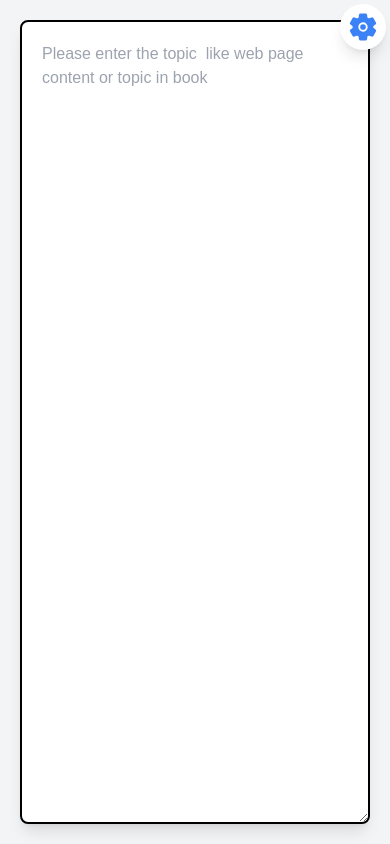
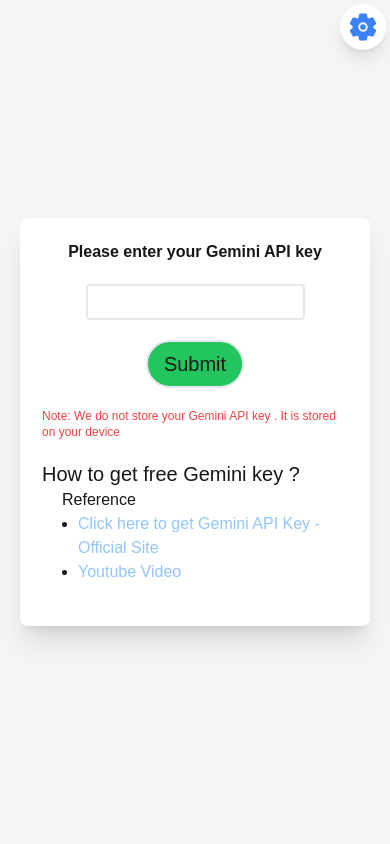
Before and after one commit to baramsivaramireddy/studybuddy, a Next.js app: page / in a window 390 px wide. Shown: the top 844 px of the page. Built offline with nearby package versions, Linux system fonts and the light colour scheme.

Commit message:
feat!: add mobile friendly ui

```diff
--- a/src/app/layout.js
+++ b/src/app/layout.js
@@ -16,7 +16,7 @@
   return (
     <html lang="en">
       <body
-        className={` antialiased  overflow-hidden  min-h-screen  max-h-screen `}
+        className={` antialiased    min-h-screen  max-h-screen `}
       >
 
         <Providers>
--- a/src/components/Homepage.js
+++ b/src/components/Homepage.js
@@ -37,7 +37,7 @@
 
     return (<>
 
-        <div className="flex flex-col h-full md:flex-row  dark:bg-black  relative" >
+        <div className="flex flex-col h-full md:flex-row md:flex-row-reverseg   dark:bg-black  relative" >
 
             <div className="absolute top-1 right-1">
                 <TokenMenuComponent
@@ -45,11 +45,7 @@
                     setToken={setToken}
                 />
             </div>
-            <div className="md:w-1/2 h-full">
-                <ReaderComponent
 
-                    setText={setText} />
-            </div>
             <div className="md:w-1/2 h-full">
 
                 {isLoading ? <LoadingMessage message={'Checking for Gemini key in  your device .Please wait'} /> : <MCQComponent
@@ -60,6 +56,11 @@
                     questionsAndAswers={questionsAndAswers}
                 />}
 
+            </div>
+            <div className="md:w-1/2 h-full">
+                <ReaderComponent
+
+                    setText={setText} />
             </div>
         </div>
 
--- a/src/components/McqComponent.js
+++ b/src/components/McqComponent.js
@@ -117,7 +117,7 @@
             <div className=" h-screen  flex justify-center items-center bg-gray-100 dark:bg-black dark:text-white p-5 ">
 
 
-                <div className=" shadow-xl p-5 min-w-64 min-h-80  bg-white  dark:bg-black dark:text-white   rounded-lg animate-pulse ">
+                <div className=" shadow-xl p-5 min-w-64 min-h-80  border-2 dark:border-white bg-white  dark:bg-black dark:text-white   rounded-lg animate-pulse ">
 
                     <div>
 
@@ -177,7 +177,7 @@
         return (<>
 
             <div className=" flex justify-center h-screen   items-center flex-col dark:bg-black dark:text-white bg-gray-100 p-6">
-                <div className="w-full  bg-white  dark:bg-black dark:text-white p-5 min-w-64 min-h-80  shadow-lg  rounded-lg ">
+                <div className="w-full  bg-white  dark:bg-black border-2 dark:border-white  dark:text-white p-5 min-w-64 min-h-80  shadow-lg  rounded-lg ">
                     <div className="text-center text-red-600 font-semibold text-lg mb-4">
                         Error : Something went wrong please try again
                     </div>
@@ -195,18 +195,25 @@
     if (questionsAndAswers.length == 0) {
 
         return (<>
-            <div className="h-screen flex justify-center   dark:bg-black dark:text-white  bg-gray-100 items-center flex-col">
+            <div className="h-screen flex justify-center  p-5  dark:bg-black dark:text-white  bg-gray-100 items-center flex-col">
 
 
-                <div className="shadow-lg min-w-96 min-h-96 rounded-lg p-10 relative  dark:bg-black dark:text-white bg-white flex justify-center flex-col items-center">
+                <div className="shadow-lg md:min-w-96 md:min-h-96 min-h-96 min-w-64 border-2 dark:border-white rounded-lg p-10 relative  dark:bg-black dark:text-white bg-white flex justify-center flex-col items-center">
                     <GenerateUI
                         isGenerateDisabled={isGenerateDisabled}
                         handleGenerateButton={handleGenerateButton}
                     />
-                    <div className="absolute  bottom-1 p-5">
+                    <div className="absolute  bottom-1 p-5 hidden md:block">
                         <p className="  capitalize opacity-65  text-sm"> <span className="font-extrabold">Left</span> : paste topic more 100 words</p>
                         <p className="  capitalize opacity-65  text-sm"> <span className="font-extrabold"> Right </span> : test your understanding </p>
                     </div>
+
+                    <div className="mt-6 md:hidden">
+                        <p className="text-gray-600 text-sm">
+                            Enter a text of more than 100 words below and click "Generate Questions" to proceed.
+                        </p>
+                    </div>
+
 
                 </div>
 
```
